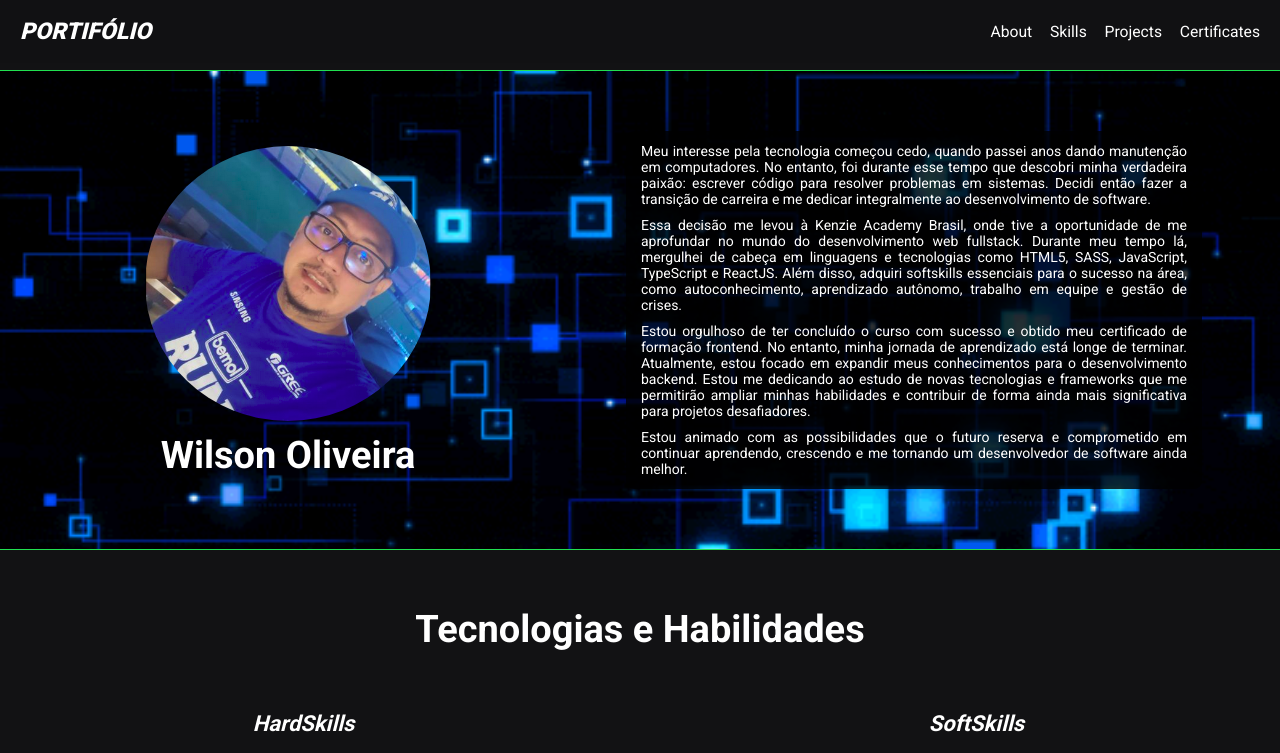
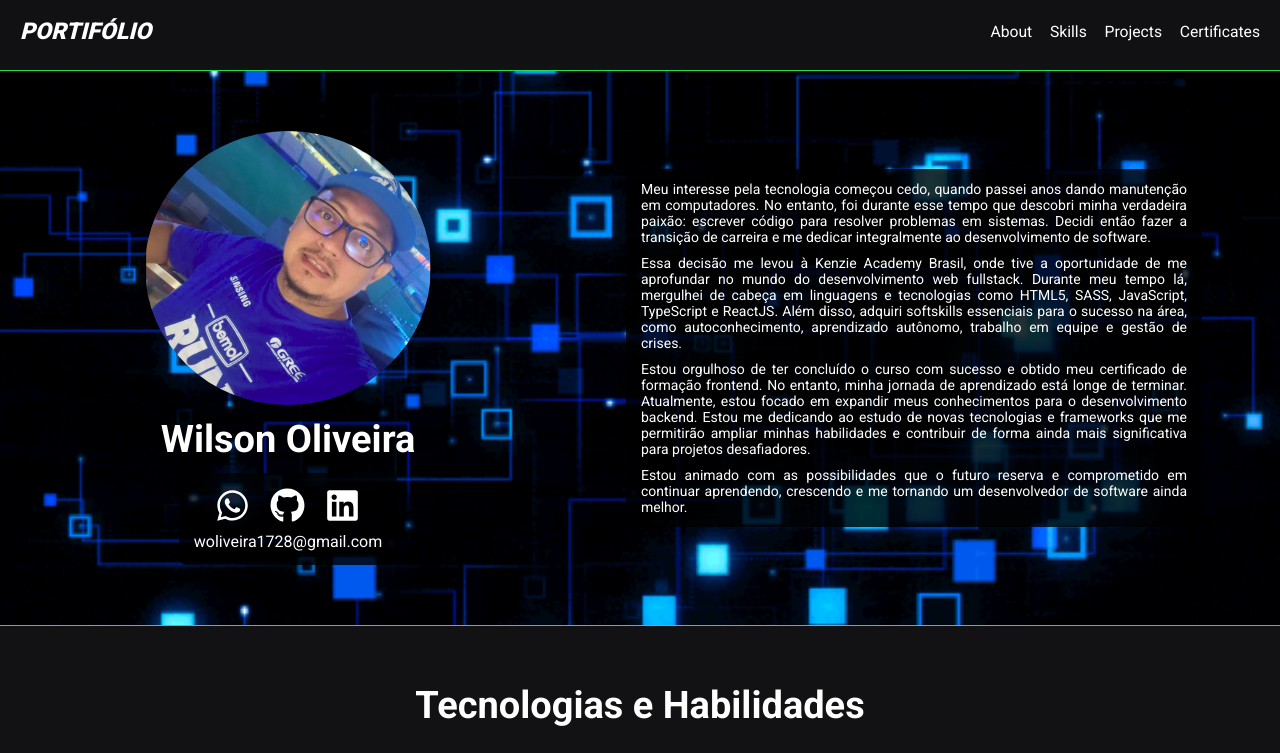
Before and after one commit to woliveira1728/portifolio, a React (Vite) app: page / in a window 1280 px wide. Shown: the top 753 px of the page. Built offline with nearby package versions, Linux system fonts and the light colour scheme.

Commit message:
adding contact information in the about section.

```diff
--- a/src/data/data.js
+++ b/src/data/data.js
@@ -110,24 +110,24 @@ export const certificates = [
   },
 
   {
-    certificateImg: "https://media.licdn.com/dms/image/D4D2DAQFCd10g8YG6WA/profile-treasury-image-shrink_800_800/0/1707584013739?e=1710698400&v=beta&t=7EO-blugyzUspg1bgtT-V7wtpN1Emy-v3NsQbVcnkgw",
+    certificateImg: "https://media.licdn.com/dms/image/D4D2DAQFCd10g8YG6WA/profile-treasury-image-shrink_800_800/0/1707584013739?e=1711947600&v=beta&t=k7alAOr2Q3JuNw07ssrXXuOSSyOukNBv5dBNwQWgv90",
     name: "Soft Skills - Nível 3",
     description: "Certificate of participation in the 30 hour/class training at level 3 of Soft Skills promoted by Kenzie Academy Brasil. Skills: building new habits, protagonism, teamwork and crisis management.",
-    href: "https://kenzie-academy-brasil-developers.github.io/m2-site-instituciona-generico-woliveira1728/"
+    href: "#"
   },
 
   {
-    certificateImg: "https://media.licdn.com/dms/image/D4D2DAQE9fi4Ug82Srg/profile-treasury-image-shrink_800_800/0/1701439837594?e=1710698400&v=beta&t=YfhX2aecU70jFDfOVZwyvMPNZK8_SAKsUMQ-BN-IknY",
+    certificateImg: "https://media.licdn.com/dms/image/D4D2DAQE9fi4Ug82Srg/profile-treasury-image-shrink_800_800/0/1701439837594?e=1711947600&v=beta&t=6prrXCCmlU5CC8xBhyIoSch0p0mO7NHchnpYnTfv88s",
     name: "Soft Skills - Nível 2",
     description: "During this Level, I was able to develop a self-assessment of my habits, evolve in my learning process, develop prioritization skills, needs analysis and worked intensively on my communication.",
-    href: "https://kenzie-academy-brasil-developers.github.io/m2-site-instituciona-generico-woliveira1728/"
+    href: "#"
   },
 
   {
-    certificateImg: "https://media.licdn.com/dms/image/D4D2DAQGB4315ytAzFA/profile-treasury-image-shrink_800_800/0/1701439632244?e=1710698400&v=beta&t=x93H6Q0u8ayaCuyp5ono6v3QbtlkDDr0FvvaOfgYBGI",
+    certificateImg: "https://media.licdn.com/dms/image/D4D2DAQGB4315ytAzFA/profile-treasury-image-shrink_800_800/0/1701439632244?e=1711947600&v=beta&t=M3jxohtVjEBdi3J0XxM2nxNivdKm28Cf_Hm0JjLxjPM",
     name: "Soft Skills - Nível 1",
     description: "During this Level 1 I was able to develop my self-knowledge, autonomous learning and time management, skills that are so essential for my career as a Dev.",
-    href: "https://kenzie-academy-brasil-developers.github.io/m2-site-instituciona-generico-woliveira1728/"
+    href: "#"
   },
 
 ];
--- a/src/pages/Home/index.jsx
+++ b/src/pages/Home/index.jsx
@@ -1,5 +1,6 @@
 import styles from "./style.module.scss";
 import perfil from "../../assets/perfil.png";
+import { FaWhatsapp, FaGithub, FaLinkedin } from "react-icons/fa";
 import { hardSkills, softSkills, projects, certificates } from "../../data/data";
 import { MenuMobileModal } from "../../components/MenuMobileModal";
 
@@ -12,6 +13,26 @@ export const Home = ({ showModal, setShowModal }) => {
                 <div className={styles.imgProfile}>
                     <img src={perfil} alt="Foto de perfil" />
                     <h1 className={styles.aboutTitle}>Wilson Oliveira</h1>
+                    <div className={styles.contactsContainer}>
+                        <ul>
+                            <li>
+                                <a href="https://wa.me/5592994763359" target="_blank">
+                                    <FaWhatsapp />
+                                </a>
+                            </li>
+                            <li>
+                                <a href="https://github.com/woliveira1728" target="_blank">
+                                    <FaGithub />
+                                </a>
+                            </li>
+                            <li>
+                                <a href="https://www.linkedin.com/in/woliveira1728/" target="_blank">
+                                    <FaLinkedin />
+                                </a>
+                            </li>
+                        </ul>
+                        <span>woliveira1728@gmail.com</span>
+                    </div>
                 </div>
                 <div className={styles.aboutInfos}>
                     <p>
--- a/src/pages/Home/style.module.scss
+++ b/src/pages/Home/style.module.scss
@@ -31,6 +31,26 @@
         .aboutTitle {
             font-size: clamp(var(--size-title-1), 0.5417rem + 2.0370vw, var(--size-title-2));
             font-weight: 700;
+        }
+        .contactsContainer {
+            display: flex;
+            flex-direction: column;
+            align-items: center;
+            justify-content: center;
+            gap: .3125rem;
+            background: rgba(0, 0, 0, 0.8);
+            padding: .9375rem;
+            border-radius: var(--radius-default);
+            ul {
+                display: flex;
+                align-items: center;
+                justify-content: center;
+                gap: 1.25rem;
+                font-size: 35px;
+                li {
+                    display: flex;
+                }
+            }
         }
     }
 
```
